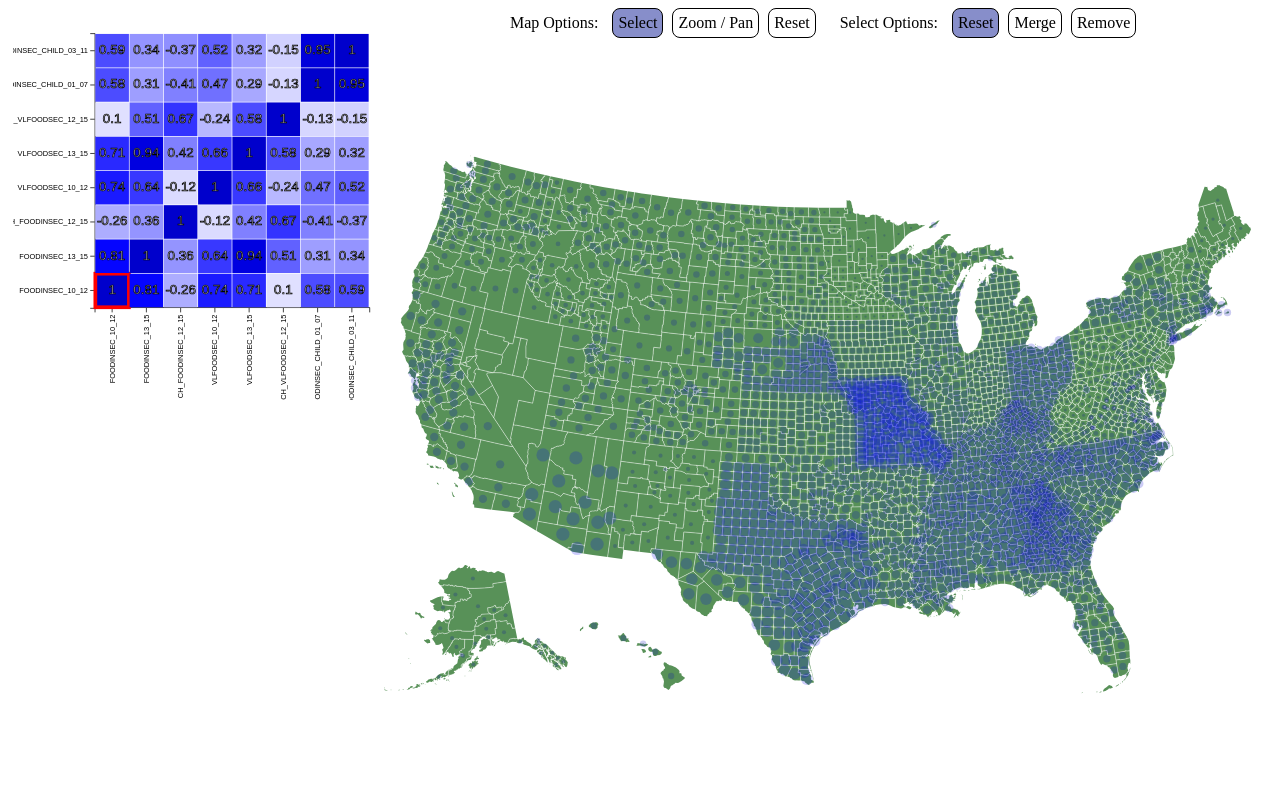
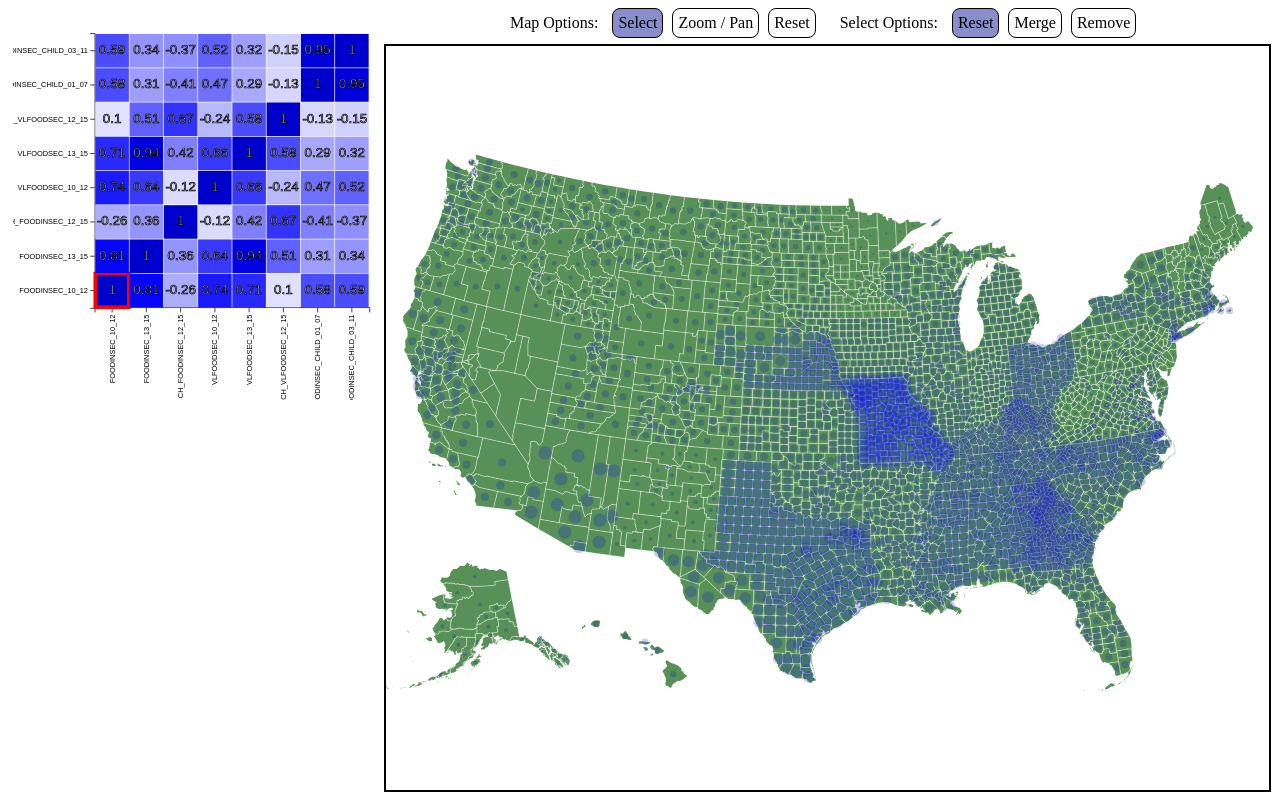
Before and after one commit to joshualevine/COMPSCI-590V-Final-Project, a plain HTML site: page index.html in a window 1280 px wide. Drawn offline with Linux system fonts and the light colour scheme.

Commit message:
bound map zoom box

```diff
--- a/resources/css/map.css
+++ b/resources/css/map.css
@@ -3,6 +3,7 @@
   width: 100%;
   height: calc(100% - 40px);
   bottom: 0;
+  border: 2px solid black;
 }
 
 .selection-rect {
--- a/resources/js/map.js
+++ b/resources/js/map.js
@@ -155,7 +155,10 @@ function createMap() {
       .on('mouseup', mapMouseUp);
 
     // create zoom handler
-    let zoom_handler = d3.zoom()
+    let zoom_handler = d3
+      .zoom()
+      .scaleExtent([1, 3])
+      .translateExtent([[-100, -100], [960, 600]])
       .on('end', () => {
         if (d3.event.type == 'end') mapMouseUp();
       })
```
